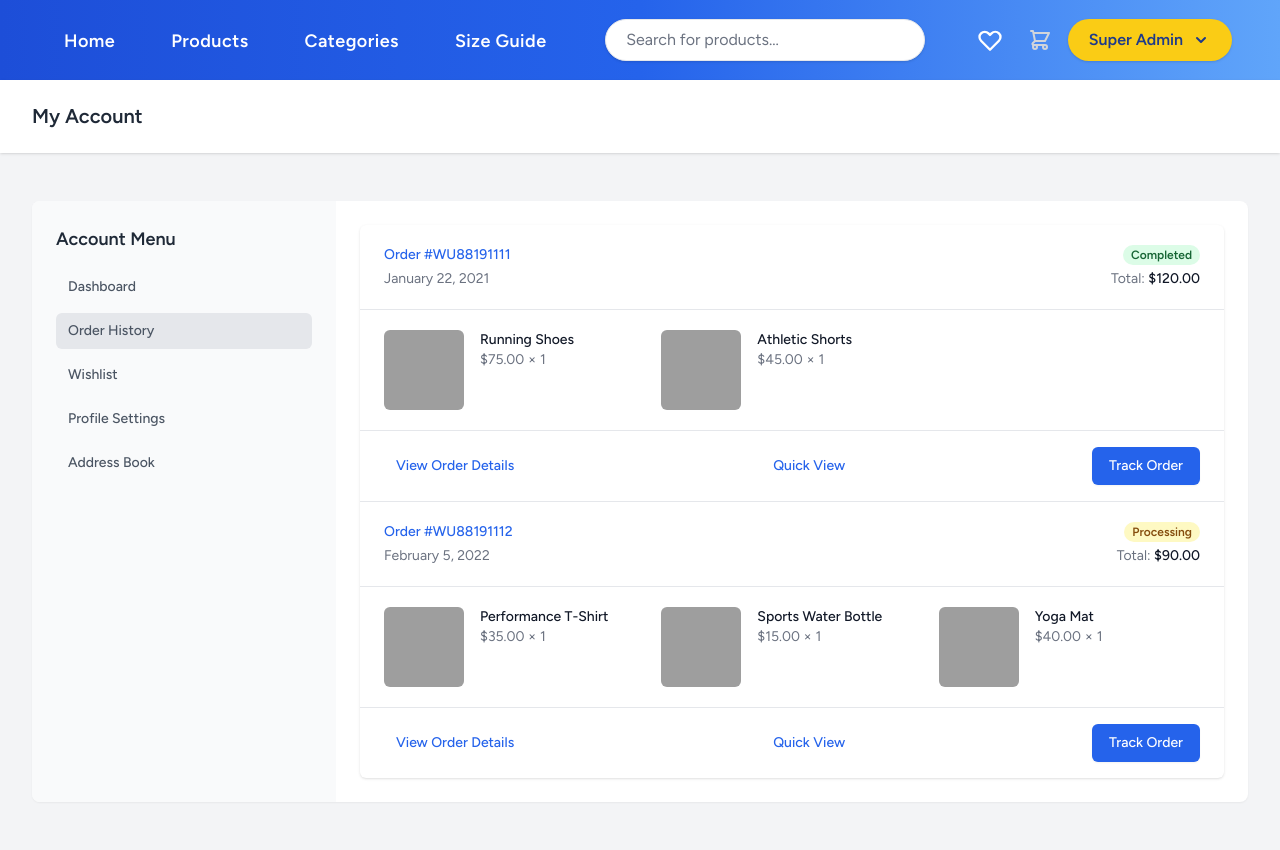
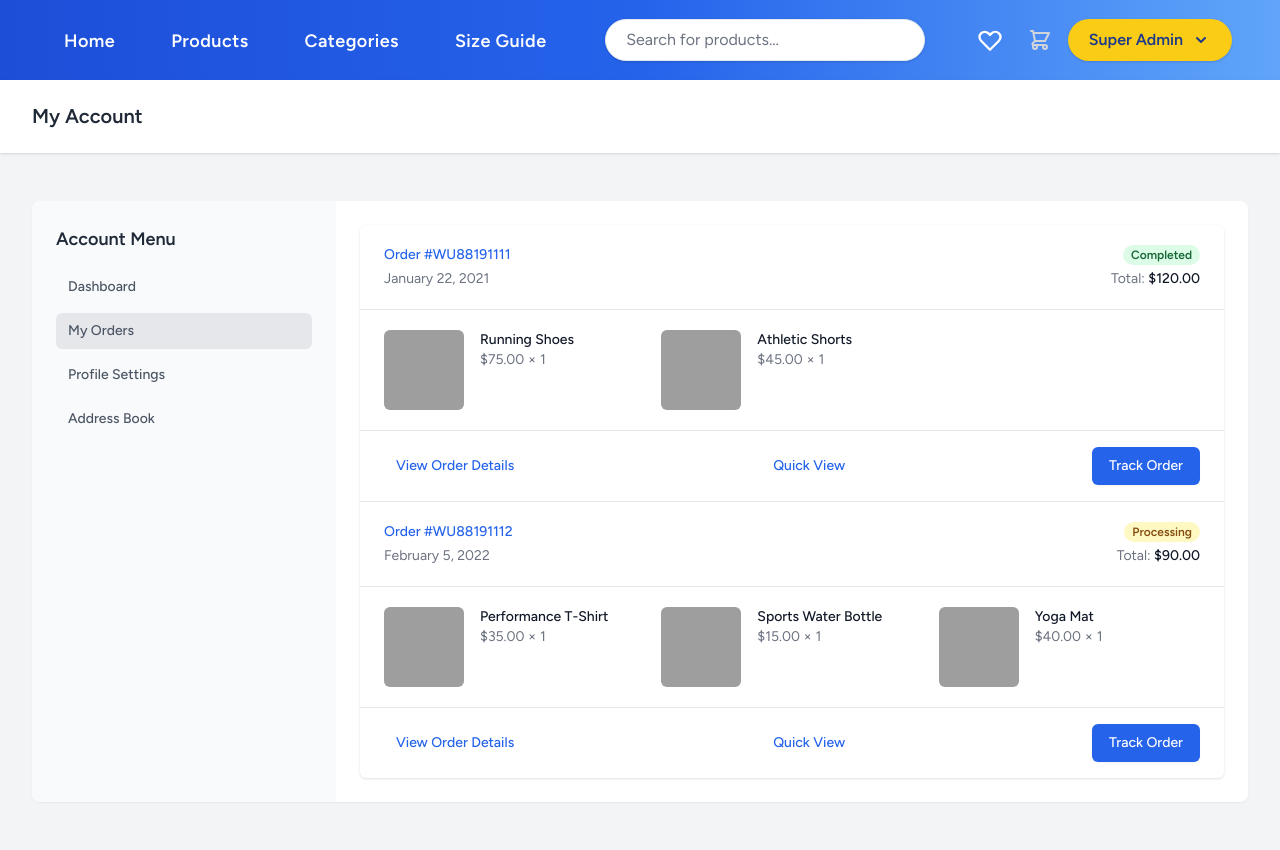
Before and after one commit to Rifki25-Gif/project_web_sport, a Laravel app: page /account/orders in a window 1280 px wide. Run offline with Laravel 12, Linux system fonts and the light colour scheme; a user stored in the database is signed in; data comes from the database, SQL or seed files in the repository; data that the repository does not hold is empty; style sheets or scripts are compiled from the project's sources; parts of the project's set-up code (start-up, migrations or seed data) failed here and were passed over; some libraries are stand-ins or nearby versions; grey boxes are pictures that could not be loaded.

Commit message:
Remove wishlist route and update order history navigation label
Co-authored-by: kimalfirdaus8 <kimalfirdaus8@gmail.com>

```diff
--- a/resources/views/account/wishlist.blade.php
+++ b/resources/views/account/wishlist.blade.php
@@ -1,3 +1,6 @@
+{{--
+    CATATAN: Route 'account.wishlist' tidak ada. File ini kemungkinan tidak digunakan.
+--}}
 <x-account-layout>
     <x-slot name="header">
         <h2 class="font-semibold text-xl text-gray-800 dark:text-gray-200 leading-tight">
--- a/resources/views/components/account-layout.blade.php
+++ b/resources/views/components/account-layout.blade.php
@@ -17,10 +17,7 @@
                                 Dashboard
                             </a>
                             <a href="{{ route('account.orders') }}" class="block text-gray-600 dark:text-gray-300 hover:text-gray-900 dark:hover:text-white rounded-md px-3 py-2 text-sm font-medium {{ request()->routeIs('account.orders') ? 'bg-gray-200 dark:bg-gray-600' : '' }}">
-                                Order History
-                            </a>
-                            <a href="{{ route('account.wishlist') }}" class="block text-gray-600 dark:text-gray-300 hover:text-gray-900 dark:hover:text-white rounded-md px-3 py-2 text-sm font-medium {{ request()->routeIs('account.wishlist') ? 'bg-gray-200 dark:bg-gray-600' : '' }}">
-                                Wishlist
+                                My Orders
                             </a>
                             <a href="{{ route('account.profile') }}" class="block text-gray-600 dark:text-gray-300 hover:text-gray-900 dark:hover:text-white rounded-md px-3 py-2 text-sm font-medium {{ request()->routeIs('account.profile') ? 'bg-gray-200 dark:bg-gray-600' : '' }}">
                                 Profile Settings
```
